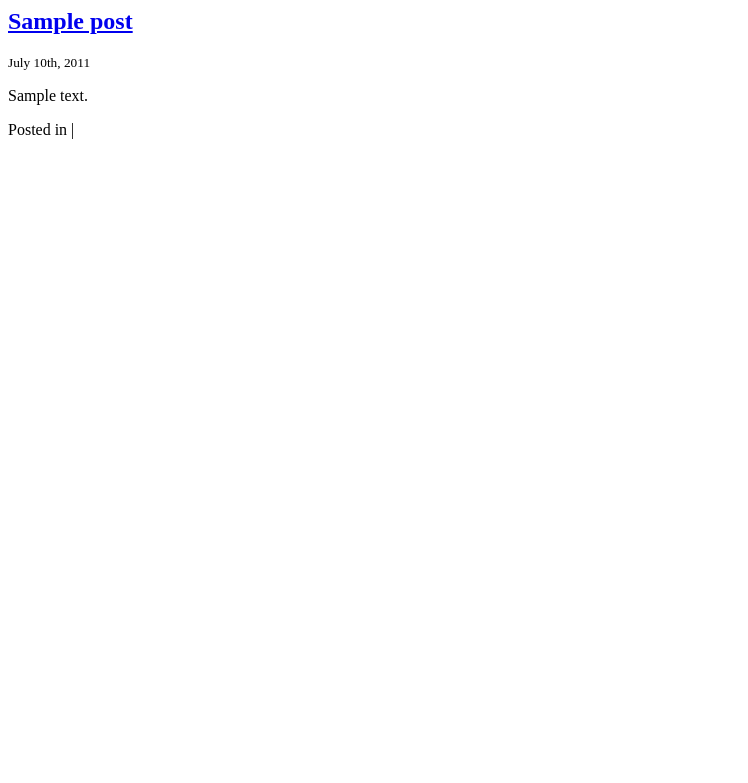
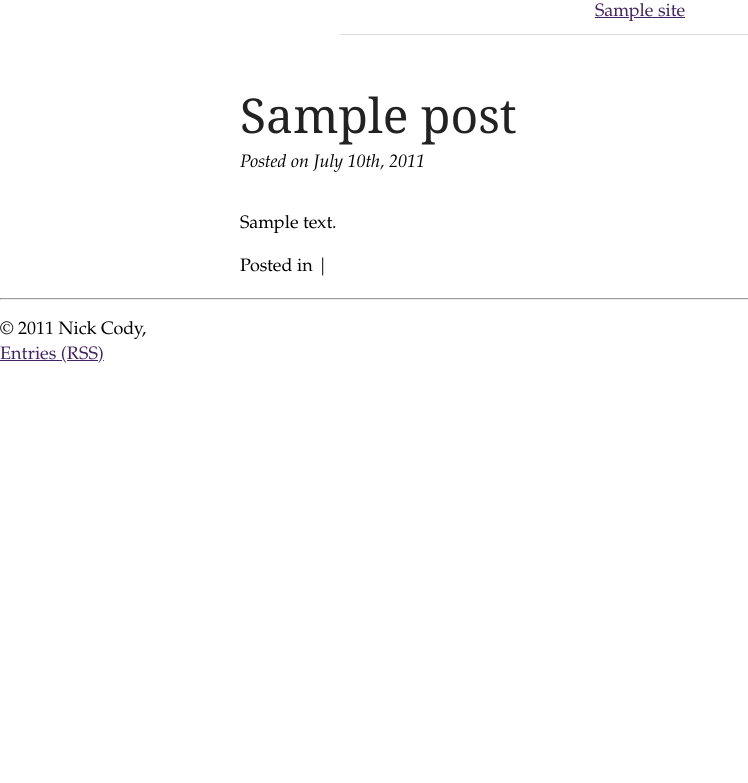
Before and after one commit to NickCody/PrimordialOozeWpTheme, a WordPress theme: template index.php in a window 1280 px wide. Shown: the top 783 px of the page, without its empty margins (0-748 px from the left). Run offline with PHP 8.4 and a stand-in for WordPress, Linux system fonts and the light colour scheme; the site name, menu and one post (Sample post) are stand-ins, and other content is empty.

Commit message:
Almosit final look.

```diff
--- /dev/null
+++ b/footer.php
@@ -0,0 +1,11 @@
+<hr />
+<div id="footer" role="contentinfo">
+<!-- If you'd like to support WordPress, having the "powered by" link somewhere on your blog is the best way; it's our only promotion or advertising. -->
+	<p>
+    &copy; 2011 Nick Cody, <br /><a href="<?php bloginfo('rss2_url'); ?>">Entries (RSS)</a>
+	</p>
+</div>
+</div>
+
+</body>
+</html>
--- /dev/null
+++ b/header.php
@@ -0,0 +1,24 @@
+<?php
+/**
+ * @package WordPress
+ * @subpackage Default_Theme
+ */
+?>
+<!DOCTYPE html>
+<head>
+<meta http-equiv="Content-Type" content="<?php bloginfo('html_type'); ?>; charset=<?php bloginfo('charset'); ?>" />
+
+<title><?php wp_title('&laquo;', true, 'right'); ?> <?php bloginfo('name'); ?></title>
+
+<link rel="stylesheet" href="<?php bloginfo('stylesheet_url'); ?>" type="text/css" media="screen" />
+<link rel="pingback" href="<?php bloginfo('pingback_url'); ?>" />
+
+<?php wp_head(); ?>
+</head>
+
+<body <?php body_class(); ?>>
+<div id="page">
+<div id="header" role="banner">
+    <a href="<?php echo get_option('home'); ?>/"><?php bloginfo('name'); ?></a> <?php bloginfo('description'); ?>
+    <hr>
+</div>
--- a/index.php
+++ b/index.php
@@ -13,8 +13,8 @@ get_header(); ?>
         <?php while (have_posts()) : the_post(); ?>
 
             <div <?php post_class() ?> id="post-<?php the_ID(); ?>">
-                <h2><a href="<?php the_permalink() ?>" rel="bookmark" title="Permanent Link to <?php the_title_attribute(); ?>"><?php the_title(); ?></a></h2>
-                <small><?php the_time('F jS, Y') ?> <!-- by <?php the_author() ?> --></small>
+                <h1><a href="<?php the_permalink() ?>" rel="bookmark" title="Permanent Link to <?php the_title_attribute(); ?>"><?php the_title(); ?></a></h1>
+                <div class="postdate">Posted on <?php the_time('F jS, Y') ?></div>
 
                 <div class="entry">
                     <?php the_content('Read the rest of this entry &raquo;'); ?>
@@ -40,6 +40,4 @@ get_header(); ?>
 
     </div>
 
-<?php get_sidebar(); ?>
-
 <?php get_footer(); ?>
--- a/style.css
+++ b/style.css
@@ -12,3 +12,48 @@ License URI:
 
 This is a first theme
 */
+body {
+  font: 18px/25px 'Palatino', 'Palatino Linotype', 'Georgia', serif;
+  margin: 0; padding: 0; }
+
+a {
+  color: #432165;
+  text-decoration: underline; }
+
+a:hover {
+  color: #3b185f; background: #f9f8fa; text-decoration: underline; }
+
+h1, h2 {
+  font-family: 'Georgia', serif; }
+
+h1, h2, h3, h4, h5, h6 {
+  font-weight: normal; }
+
+h1 a, h2 a, h3 a, h4 a, h5 a, h6 a {
+  text-decoration: none;
+  color: #222; }
+
+#header {
+  margin-bottom: 3em; }
+
+#header, #content {
+  margin-left: auto; margin-right: auto;
+  width: 800px; }
+
+#header {
+  text-align: center; }
+
+#header hr {
+  width: 75%; height: 1px;
+  color: #ddd;
+  background-color: #ddd;
+  border: 0; }
+
+.post h1 {
+  font-size: 48px;
+  line-height: 52px;
+  margin-bottom: 0.2em; }
+
+.postdate {
+  font-style: italic;
+  margin-bottom: 2em; }
```
